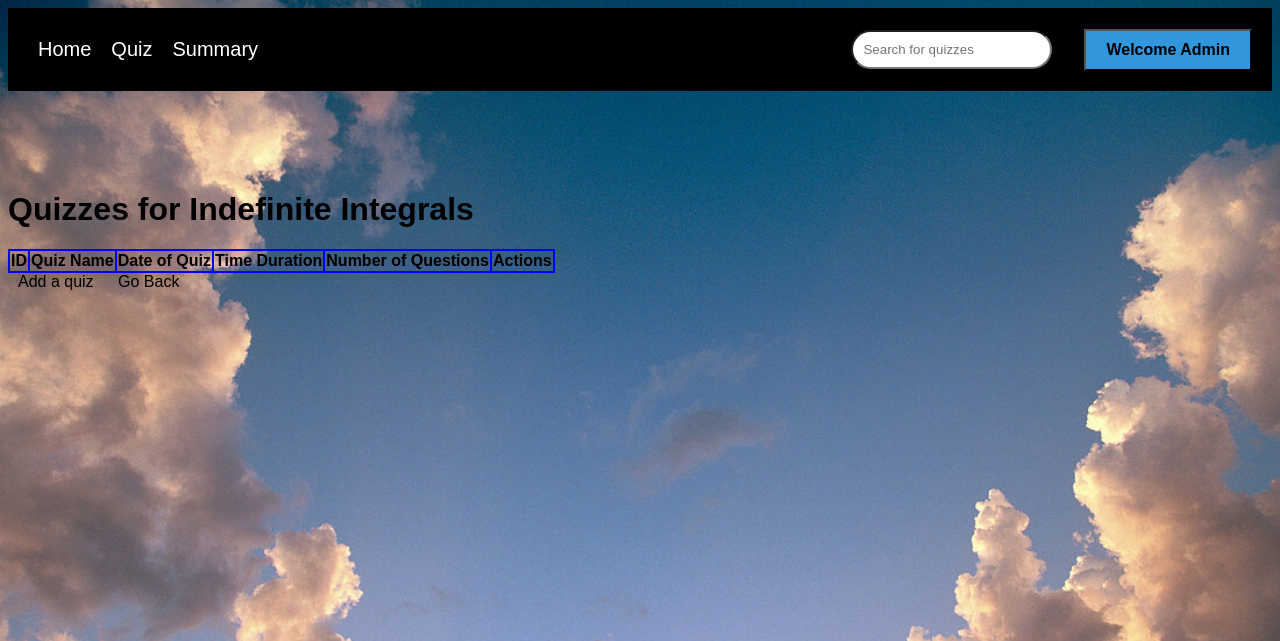
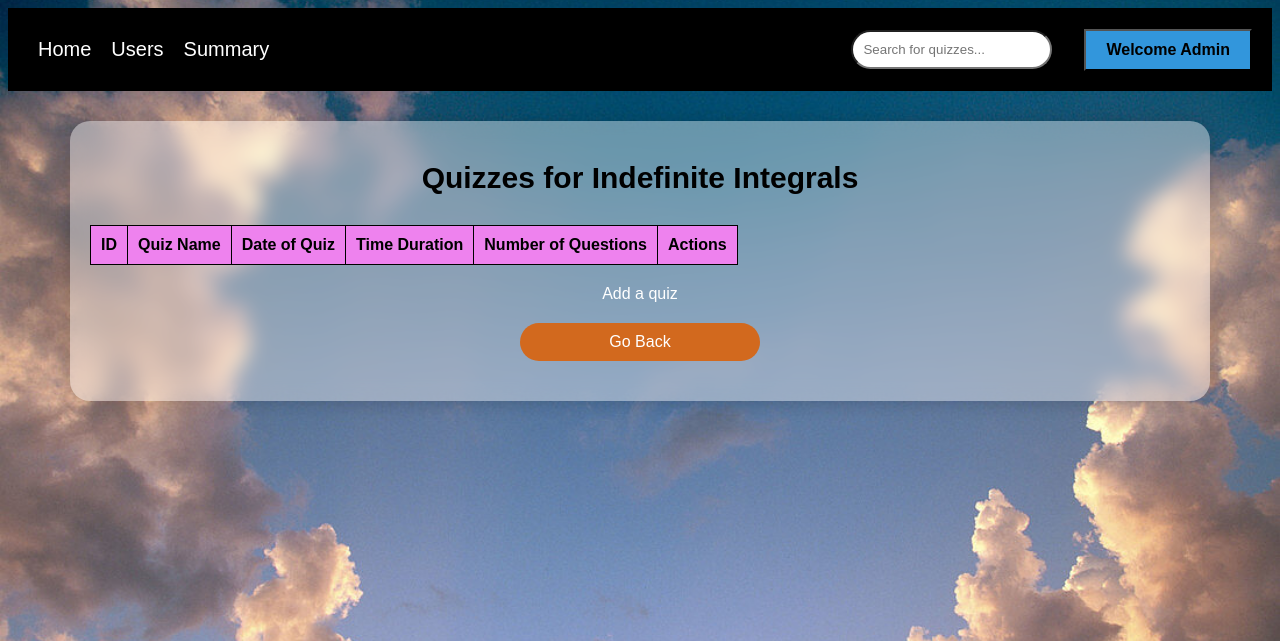
Before and after one commit to 22f3002631/Quiz-Master-V1, a Flask app: a page that uses templates/view_quizzes.html in a window 1280 px wide. Shown: the top 641 px of the page. Run offline with Flask 3, Linux system fonts and the light colour scheme; a user stored in the database is signed in; data comes from the database, SQL or seed files in the repository; data that the repository does not hold is empty.

Commit message:
Final CSS and js implemented

```diff
--- a/templates/view_quizzes.html
+++ b/templates/view_quizzes.html
@@ -5,17 +5,56 @@
         <meta name="viewport" content="width=device-width;initial-scale=1.0">
         <title>View Quizzes</title>
         <link rel="stylesheet" href="/static/nav.css">
+        <link rel="stylesheet" href="/static/addeditany.css">
         <style>
             main{
-                align-items: center;
-                margin-top: 100px;
+                max-width: 1100px;
+                margin:auto;
+                margin-top: 30px;
+                padding: 20px;
+                border-radius: 20px;
+                background-color: rgba(255, 255, 255, 0.4);
+                backdrop-filter: blur(10px);
             }
-            legend{
-                text-align: center;
+            #qtable{
+                margin-bottom: 20px;
+                border-collapse: collapse;
+                table-layout: fixed;
             }
-            table,th,td{
-                border: 2px solid blue;
-                border-collapse: collapse;
+            .tbut{
+                display: flex;
+                justify-content: space-between;
+                gap: 5px;
+            }
+            a[href*='view_qsns']{
+                background-color: rgb(91, 176, 91);
+                border-radius: 20px;
+            }
+            a[href*='edit_quiz']{
+                background-color:chocolate ;
+                border-radius: 20px;
+            }
+            a[href*='del_quiz']{
+                background-color: red;
+                border-radius: 20px;
+            }
+            a[href*='view_qsns']:hover,a[href*='edit_quiz']:hover,a[href*='del_quiz']:hover{
+                transform: scale(1.1);
+            }
+            th,td{
+                padding: 10px;
+                background-color: white;
+                border: 1px solid black;
+            }
+            th{
+                background-color: violet;
+            }
+            @media(max-width:770px){
+                #qtable{
+                    display: block;
+                    width: 100%;
+                    overflow-x: auto;
+                }
             }
         </style>
     </head>
@@ -23,20 +62,20 @@
         <header>
             <nav>
                 <div class="navbar">
-                    <a href="#">Home</a>
-                    <a href="#">Quiz</a>
-                    <a href="#">Summary</a>
+                    <a href="{{url_for('admin_home')}}">Home</a>
+                    <a href="{{url_for('allusers')}}">Users</a>
+                    <a href="{{url_for('summary')}}">Summary</a>
                 </div>
                 <div class="down">
                     <div>
-                        <input type="search" name="search" id="search" placeholder="Search for quizzes" onkeyup="filterq()">
+                        <input type="search" name="search" id="search" placeholder="Search for quizzes..." onkeyup="filterq()">
                     </div>
                     <div class="down2">
-                    <button>Welcome Admin</button>
-                </div>
-                    <div class="drop">
-                        <a href="#">Edit password</a>
-                        <a href="{{ url_for('logout') }}">Logout</a>
+                        <button>Welcome Admin</button>
+                        <div class="drop">
+                            <a href="#">Edit password</a>
+                            <a href="{{url_for('logout')}}">Logout</a>
+                        </div>
                     </div>
                 </div>
             </nav>
@@ -66,16 +105,16 @@
                     <td>{{quiz['date_of_quiz']}}</td>
                     <td>{{quiz['time_duration']}}</td>
                     <td>{{quiz['q_count']}}</td>
-                    <td><a style="color: black;" href="{{ url_for('view_qsns',quiz_id=quiz['id'],chapter_id=chapter_id) }}">View</a>
+                    <td class="tbut">
+                        <a style="color: black;" href="{{ url_for('view_qsns',quiz_id=quiz['id'],chapter_id=chapter_id) }}">View</a>
                         <a style="color: black;" href="{{ url_for('edit_quiz',quiz_id=quiz['id'],chapter_id=chapter_id) }}">Edit</a>
                         <a style="color: black;" href="{{ url_for('del_quiz',quiz_id=quiz['id'],chapter_id=chapter_id) }}" onclick="return confirm('Are you sure you want to delete the quiz?All the questions of it will also be deleted')">Delete</a>
                     </td>
-
                 </tr>
                 {% endfor %}
             </table>
-            <a style="color: black;" href="{{ url_for('add_quiz',chapter_id=chapter_id) }}">Add a quiz</a>
-            <a style="color: black;" href="{{ url_for('admin_home') }}">Go Back</a>
+            <a class="qadd" href="{{ url_for('add_quiz',chapter_id=chapter_id) }}">Add a quiz</a>
+            <a class="goback" href="{{ url_for('admin_home') }}">Go Back</a>
         </main>
         <script>
             function filterq(){
```
